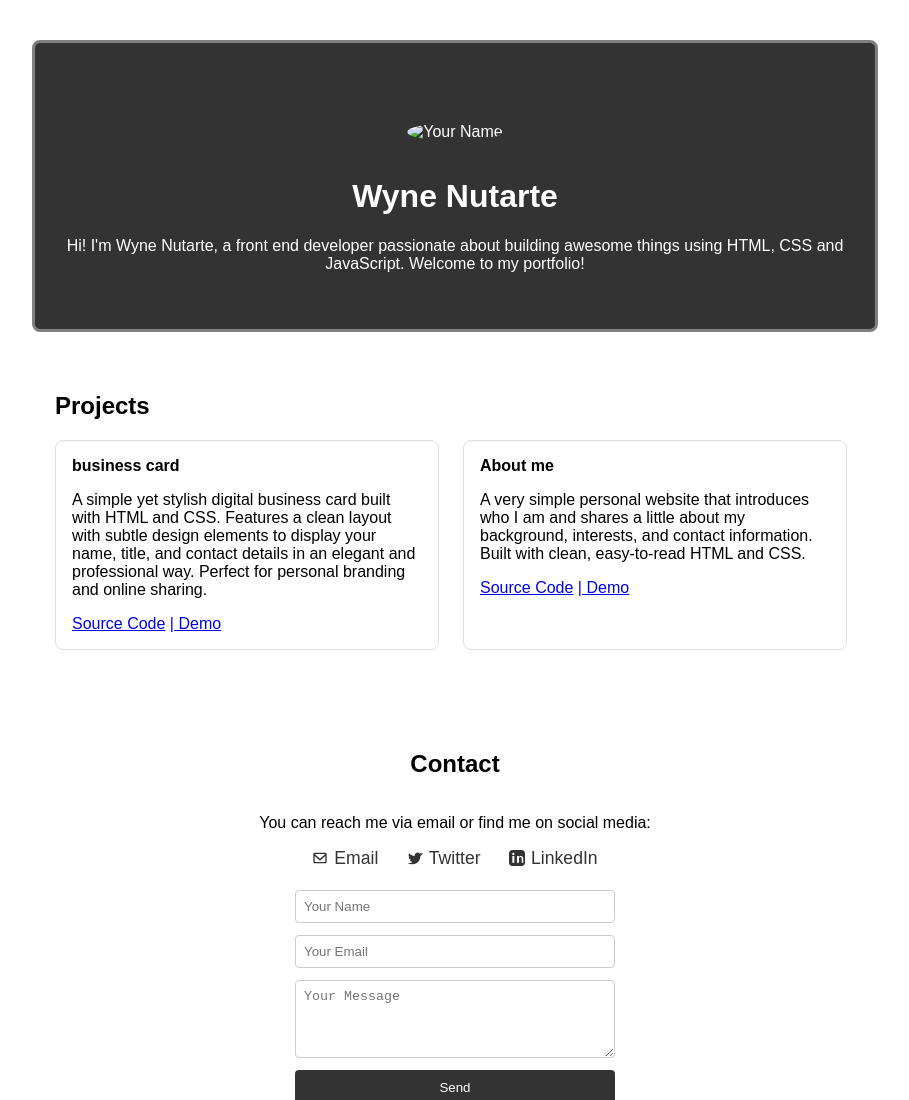
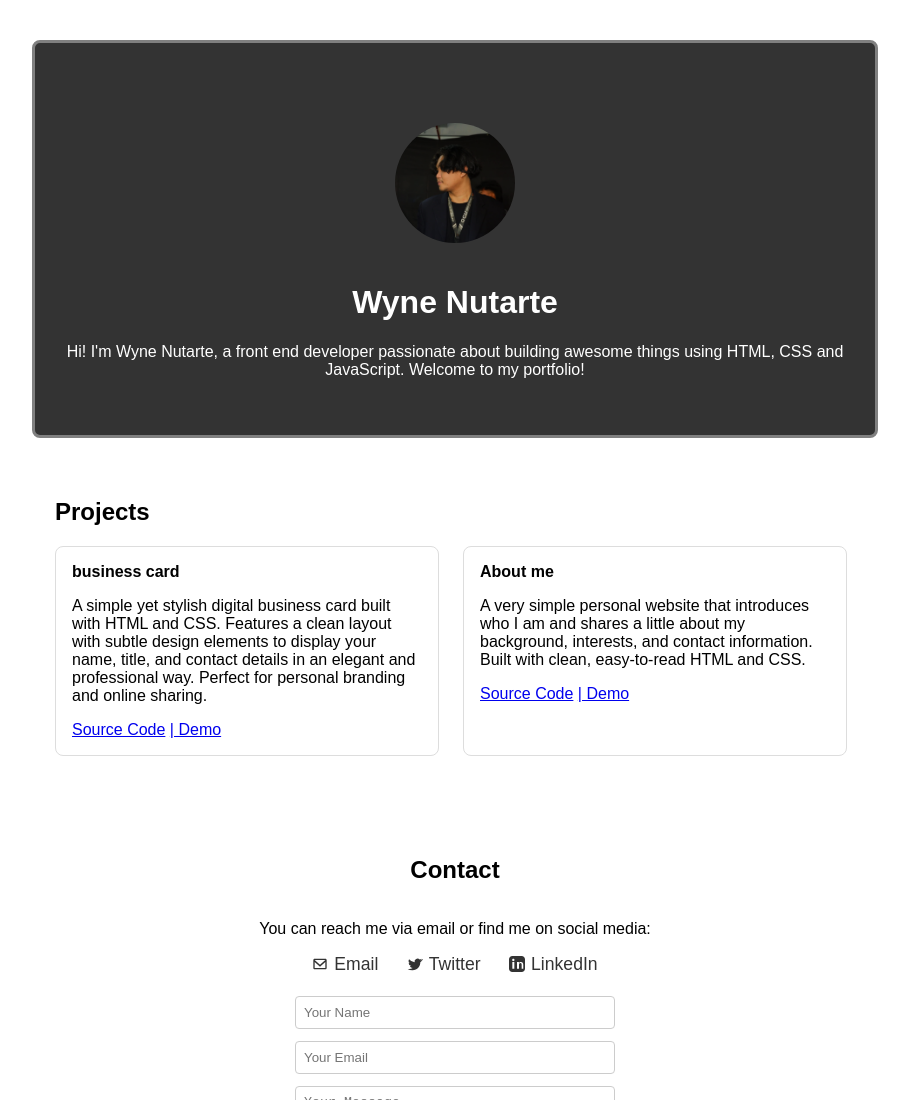
Before and after one commit to w-yne/Final-Project-Personal-Website---codedex, a plain HTML site: page index.html in a window 1280 px wide. Shown: the top 1100 px of the page, without its empty margins (185-1094 px from the left). Drawn offline with Linux system fonts and the light colour scheme.

Commit message:
index.html

```diff
--- a/index.html
+++ b/index.html
@@ -9,7 +9,7 @@
 <body>
 
   <header id="about">
-    <img src="image/picture.png" alt="Your Name" class="profile-pic" />
+    <img src="picture.png" alt="Your Name" class="profile-pic" />
     <h1>Wyne Nutarte</h1>
     <p>Hi! I'm Wyne Nutarte, a front end developer passionate about building awesome things using HTML, CSS and JavaScript. Welcome to my portfolio!</p>
   </header>
```
